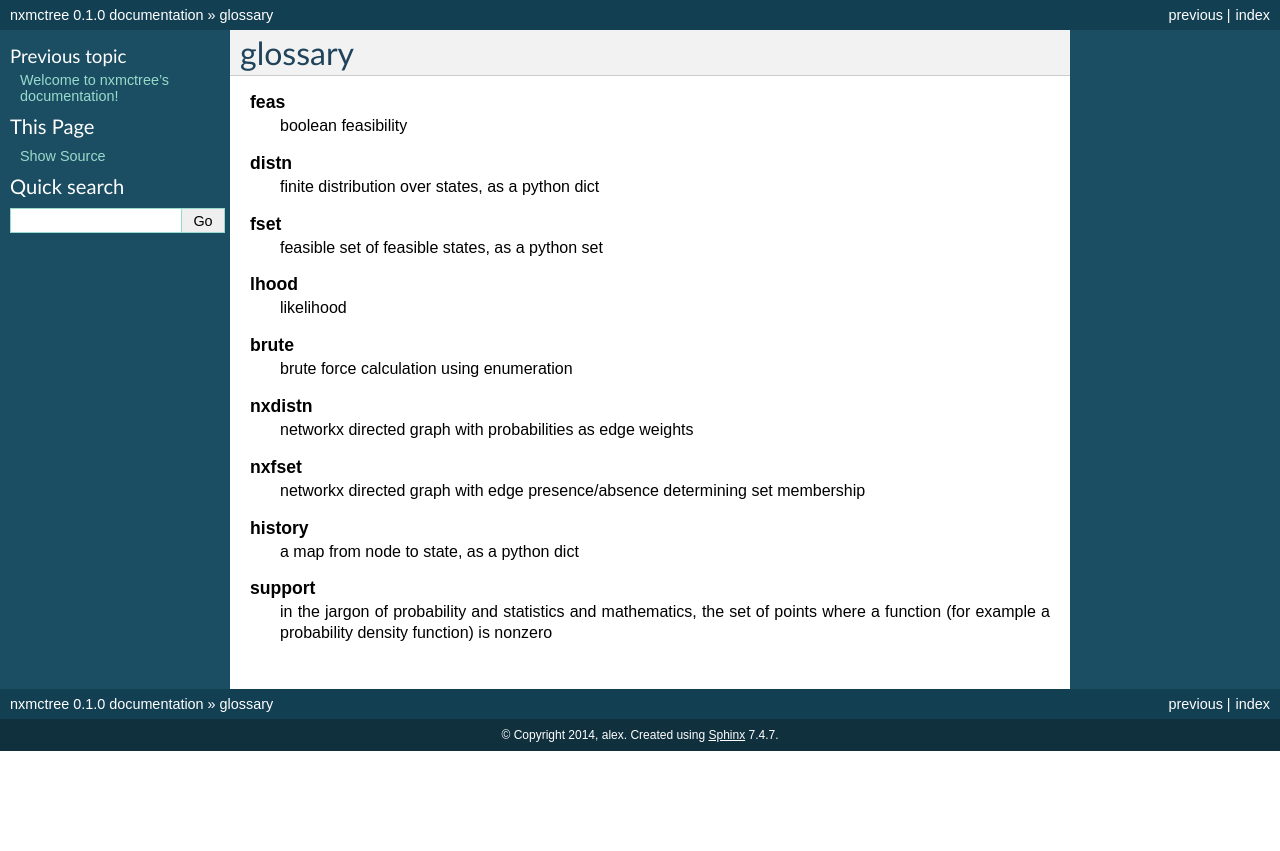
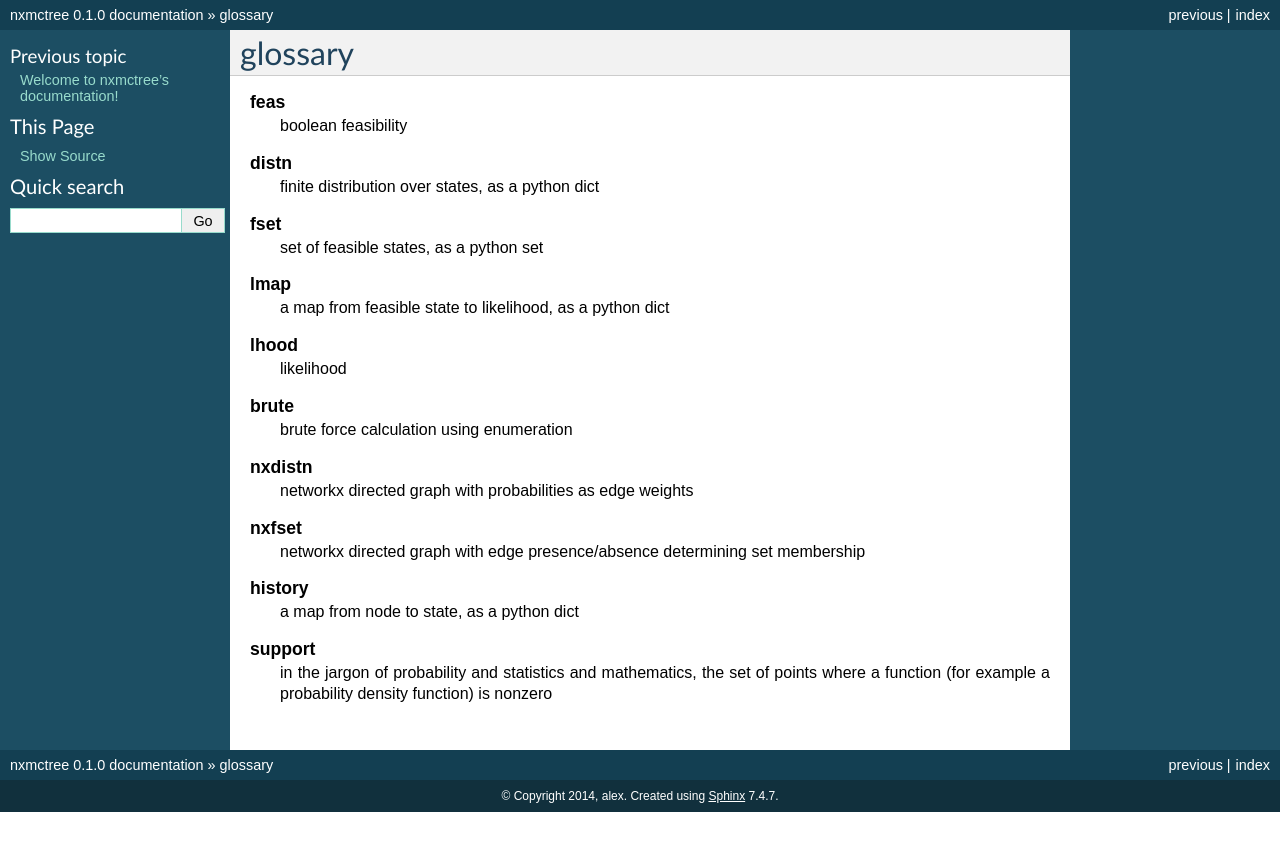
Before and after one commit to argriffing/nxmctree, a Sphinx documentation site: the page built from docs/source/glossary.rst, in a window 1280 px wide. Shown: the top 851 px of the page. Built offline with Sphinx 7.4.7, drawn with Linux system fonts in a browser that asks for light colours; pages that are not in the unit, such as notebooks, are missing from menus.

Commit message:
add lmap to glossary

```diff
--- a/docs/source/glossary.rst
+++ b/docs/source/glossary.rst
@@ -10,7 +10,10 @@ glossary
       finite distribution over states, as a python dict
 
    fset
-      feasible set of feasible states, as a python set
+      set of feasible states, as a python set
+
+   lmap
+      a map from feasible state to likelihood, as a python dict
 
    lhood
       likelihood
```
Also changed, not shown: 1 other file.
